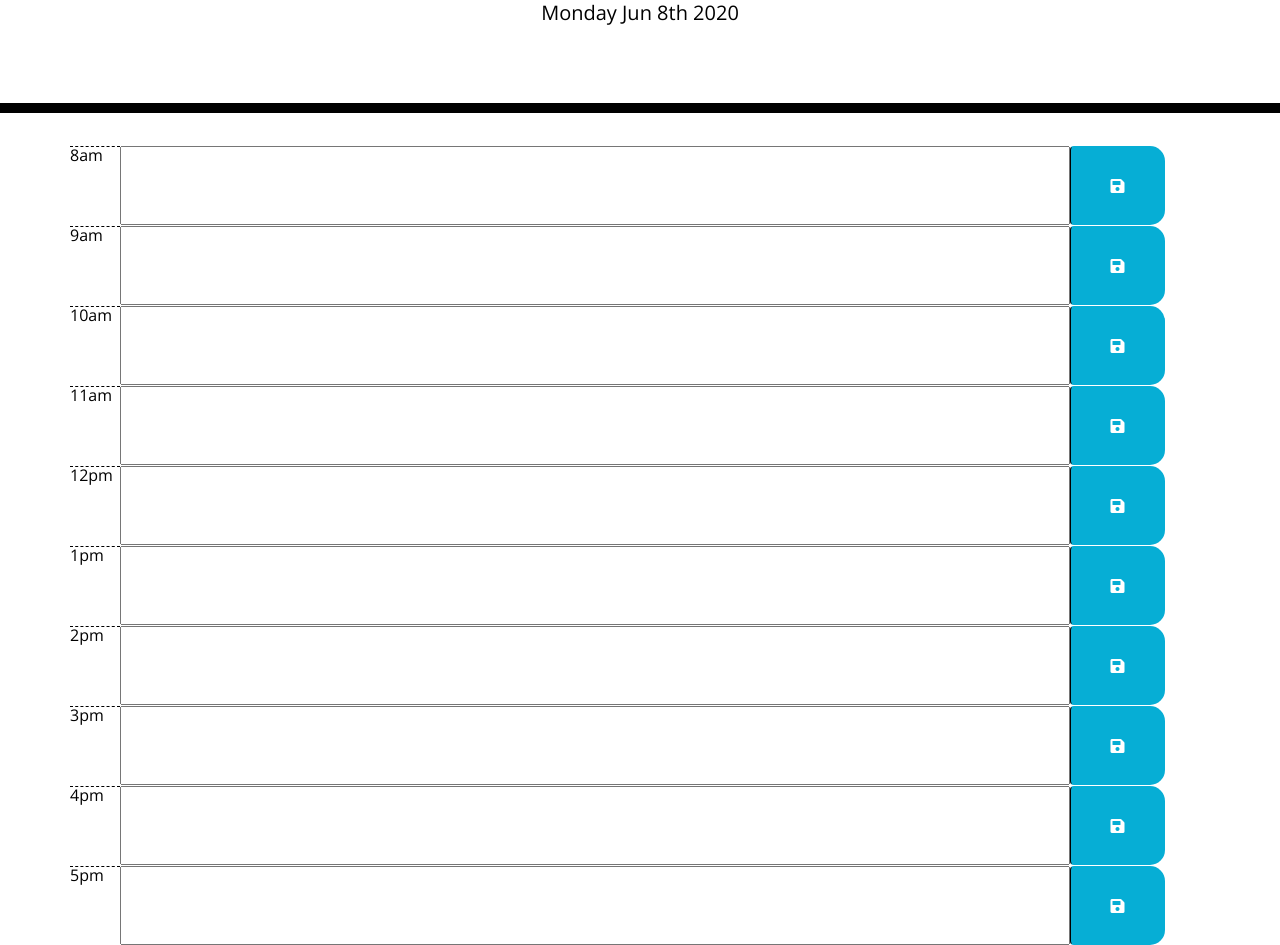
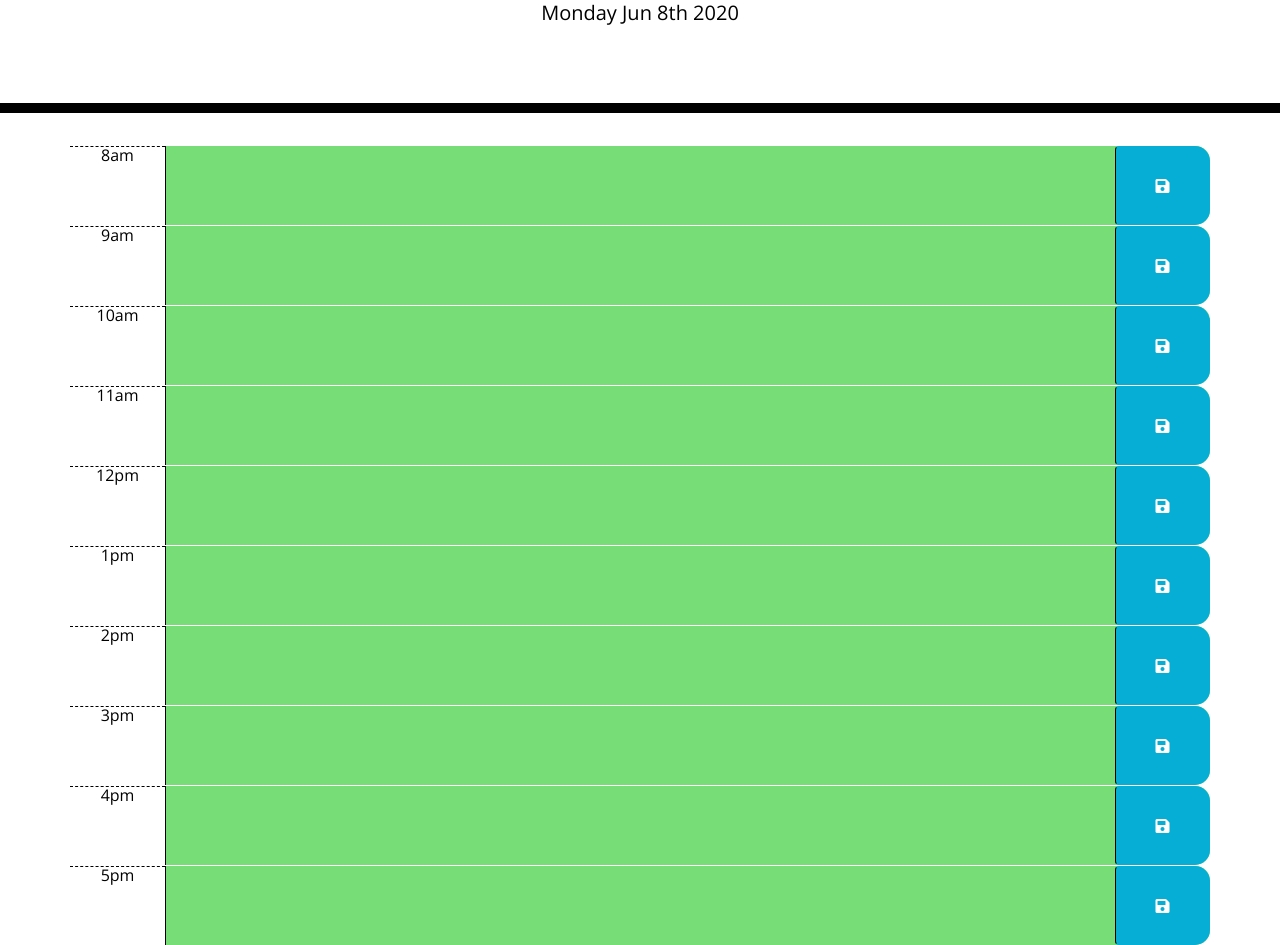
Before and after one commit to Wanderingtech/Day-Planner, a plain HTML site: page index.html in a window 1280 px wide. Shown: the part 191-1136 px from the top of the page. Drawn offline with nearby package versions, Linux system fonts and the light colour scheme.

Commit message:
JS update

```diff
--- a/assets/script.js
+++ b/assets/script.js
@@ -1,19 +1,68 @@
-//Adding the elements to html. Decided directly changing html worked better for now
-// $(".container").append("<div class='row'></div>");
-// $(".row").append("<input class='time-block col-md-8'></input>");
-// $(".time-block").append("<input class='description' type='text'></input>")
-// $(".row").append("<button class='btn saveBtn col-md-1'><i class='fas fa-save'></i></button>");
-
 //current day at top
 $("#currentDay").text(moment().format("dddd MMM Do YYYY"))
-
-//Timeblocks for each hour of a day. Work day 8-5
+//Current hours
+var currentHour = moment().hours();
 
 
-//User enters event by clicking a timeblock
+
+//User hits save after entering a task
+$(".saveBtn").on("click", function(){
+
+    event.preventDefault();
+
+    //Gets values and saves to local storage
+    var value = $(this).siblings(".description").val();
+    var time = $(this).parent().attr("id");
+
+    localStorage.setItem(time, value);
+
+    console.log(time, value);
+    console.log(localStorage);
+
+})
+
+//Color coded blocks for past/present/future
+//Loops through timeblocks
+function hourColor() {
+
+    $(".time-block").each(function(){
+        var blockHour = parseInt($(this).attr("id").split("-")[1]);
+
+        //Check hours if they're in the past, present, or future
+        if(blockHour < currentHour) {
+            //Changes color of time-block if in the past
+            // $(this).addClass("past");
+            $(this).children("textarea").addClass("past");
+        }
+        else if (blockHour === currentHour) {
+            //Changes color if the time-block is in the present
+            $(this).removeClass("past");
+            $(this).addClass("present");
+        }
+        else {
+            //Changes color if the time-block is in the future
+            $(this).removeClass("past");
+            $(this).removeClass("present");
+            $(this).addClass("future");
+        }
+})}
+
+hourColor();
+
+// Load updates from local storage at page load
+$("#hour-8.description").val(localStorage.getItem("hour-8"));
+$("#hour-9.description").val(localStorage.getItem("hour-9"));
+$("#hour-10.description").val(localStorage.getItem("hour-10"));
+$("#hour-11.description").val(localStorage.getItem("hour-11"));
+$("#hour-12.description").val(localStorage.getItem("hour-12"));
+$("#hour-13.description").val(localStorage.getItem("hour-13"));
+$("#hour-14.description").val(localStorage.getItem("hour-14"));
+$("#hour-15.description").val(localStorage.getItem("hour-15"));
+$("#hour-16.description").val(localStorage.getItem("hour-16"));
+$("#hour-17.description").val(localStorage.getItem("hour-17"));
 
 
-//Prevent default to keep events after page refresh
-
-
-//Color coded blocks for past/present/future
+// Load the localStorage values
+// for(let i = 8; i < 18; i++){
+//     $(`#hour-${i}.description`).val(localStorage.getItem(`hour-${i}`));
+// }
--- a/index.html
+++ b/index.html
@@ -31,54 +31,54 @@
     <div class="container">
       <!-- Timeblocks go here -->
       <!-- 8-5 -->
-      <div class="row">
-        <div class="hour" id="8" col-md-1>8am</div>
-        <input class="description col-md-10" type="text"></input>
+      <div class="row time-block" id="hour-8">
+        <div class="hour col-md-1">8am</div>
+        <textarea class="description col-md-10"></textarea>
         <button class='btn saveBtn col-md-1'><i class='fas fa-save'></i></button>
       </div>
-      <div class="row">
-        <div class="hour" id="9" col-md-1>9am</div>
-        <input class="description col-md-10" type="text"></input>
+      <div class="row time-block" id="hour-9">
+        <div class="hour col-md-1">9am</div>
+        <textarea class="description col-md-10"></textarea>
         <button class='btn saveBtn col-md-1'><i class='fas fa-save'></i></button>
       </div>
-      <div class="row">
-        <div class="hour" id="10" col-md-1>10am</div>
-        <input class="description col-md-10" type="text"></input>
+      <div class="row time-block" id="hour-10">
+        <div class="hour col-md-1">10am</div>
+        <textarea class="description col-md-10"></textarea>
         <button class='btn saveBtn col-md-1'><i class='fas fa-save'></i></button>
       </div>
-      <div class="row">
-        <div class="hour" id="11"col-md-1>11am</div>
-        <input class="description col-md-10" type="text"></input>
+      <div class="row time-block" id="hour-11">
+        <div class="hour col-md-1">11am</div>
+        <textarea class="description col-md-10"></textarea>
         <button class='btn saveBtn col-md-1'><i class='fas fa-save'></i></button>
       </div>
-      <div class="row">
-        <div class="hour" id="12" col-md-1>12pm</div>
-        <input class="description col-md-10" type="text"></input>
+      <div class="row time-block" id="hour-12">
+        <div class="hour col-md-1">12pm</div>
+        <textarea class="description col-md-10"></textarea>
         <button class='btn saveBtn col-md-1'><i class='fas fa-save'></i></button>
       </div>
-      <div class="row">
-        <div class="hour" id="1" col-md-1>1pm</div>
-        <input class="description col-md-10" type="text"></input>
+      <div class="row time-block" id="hour-13">
+        <div class="hour col-md-1">1pm</div>
+        <textarea class="description col-md-10"></textarea>
         <button class='btn saveBtn col-md-1'><i class='fas fa-save'></i></button>
       </div>
-      <div class="row">
-        <div class="hour" id="2" col-md-1>2pm</div>
-        <input class="description col-md-10" type="text"></input>
+      <div class="row time-block" id="hour-14">
+        <div class="hour col-md-1">2pm</div>
+        <textarea class="description col-md-10"></textarea>
         <button class='btn saveBtn col-md-1'><i class='fas fa-save'></i></button>
       </div>
-      <div class="row">
-        <div class="hour" id="3" col-md-1>3pm</div>
-        <input class="description col-md-10" type="text"></input>
+      <div class="row time-block" id="hour-15">
+        <div class="hour col-md-1">3pm</div>
+        <textarea class="description col-md-10"></textarea>
         <button class='btn saveBtn col-md-1'><i class='fas fa-save'></i></button>
       </div>
-      <div class="row">
-        <div class="hour" id="4" col-md-1>4pm</div>
-        <input class="description col-md-10" type="text"></input>
+      <div class="row time-block" id="hour-16">
+        <div class="hour col-md-1">4pm</div>
+        <textarea class="description col-md-10"></textarea>
         <button class='btn saveBtn col-md-1'><i class='fas fa-save'></i></button>
       </div>
-      <div class="row">
-        <div class="hour" id="5" col-md-1>5pm</div>
-        <input class="description col-md-10" type="text"></input>
+      <div class="row time-block" id="hour-17">
+        <div class="hour col-md-1">5pm</div>
+        <textarea class="description col-md-10"></textarea>
         <button class='btn saveBtn col-md-1'><i class='fas fa-save'></i></button>
       </div>
     </div>
```
